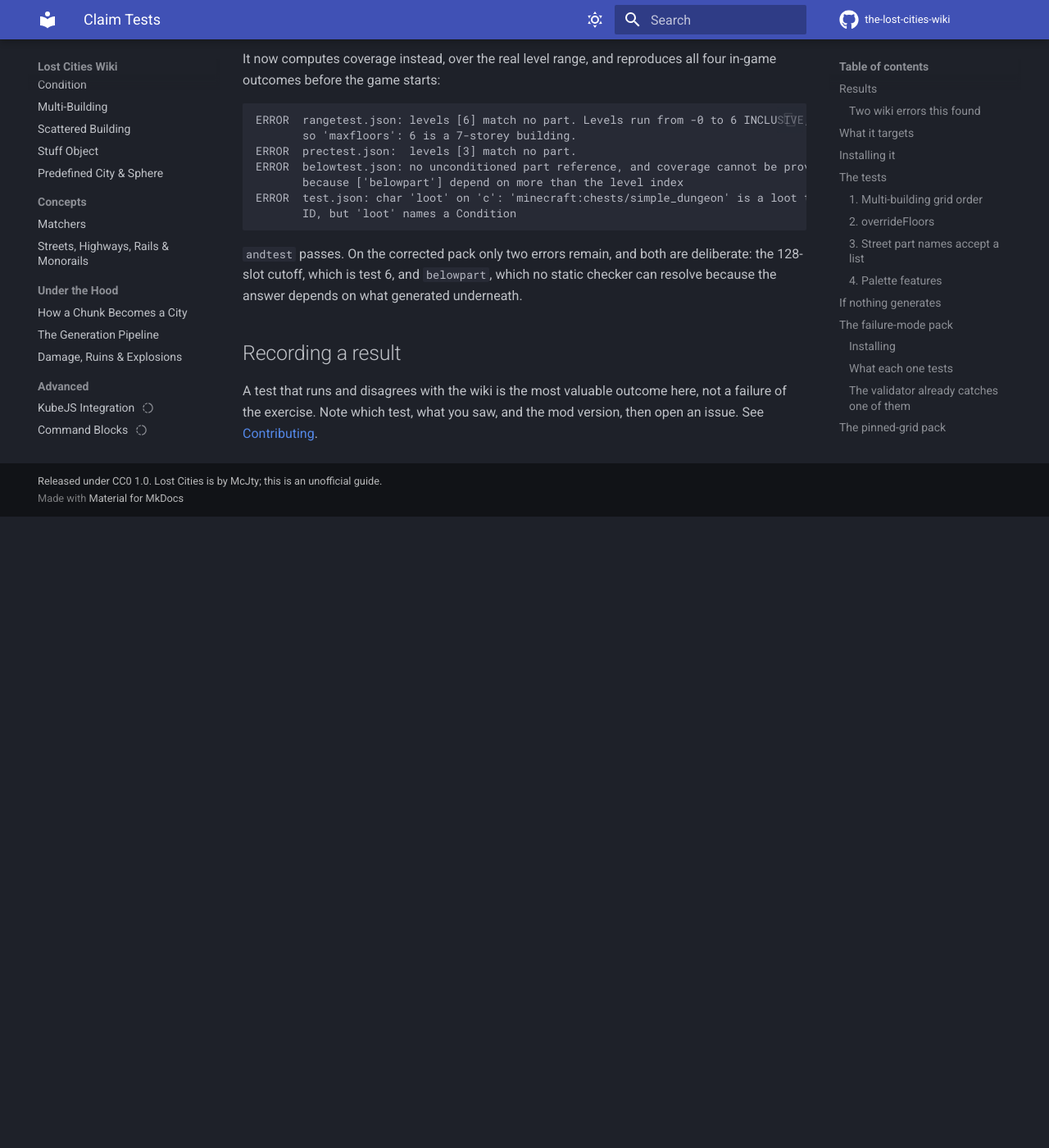
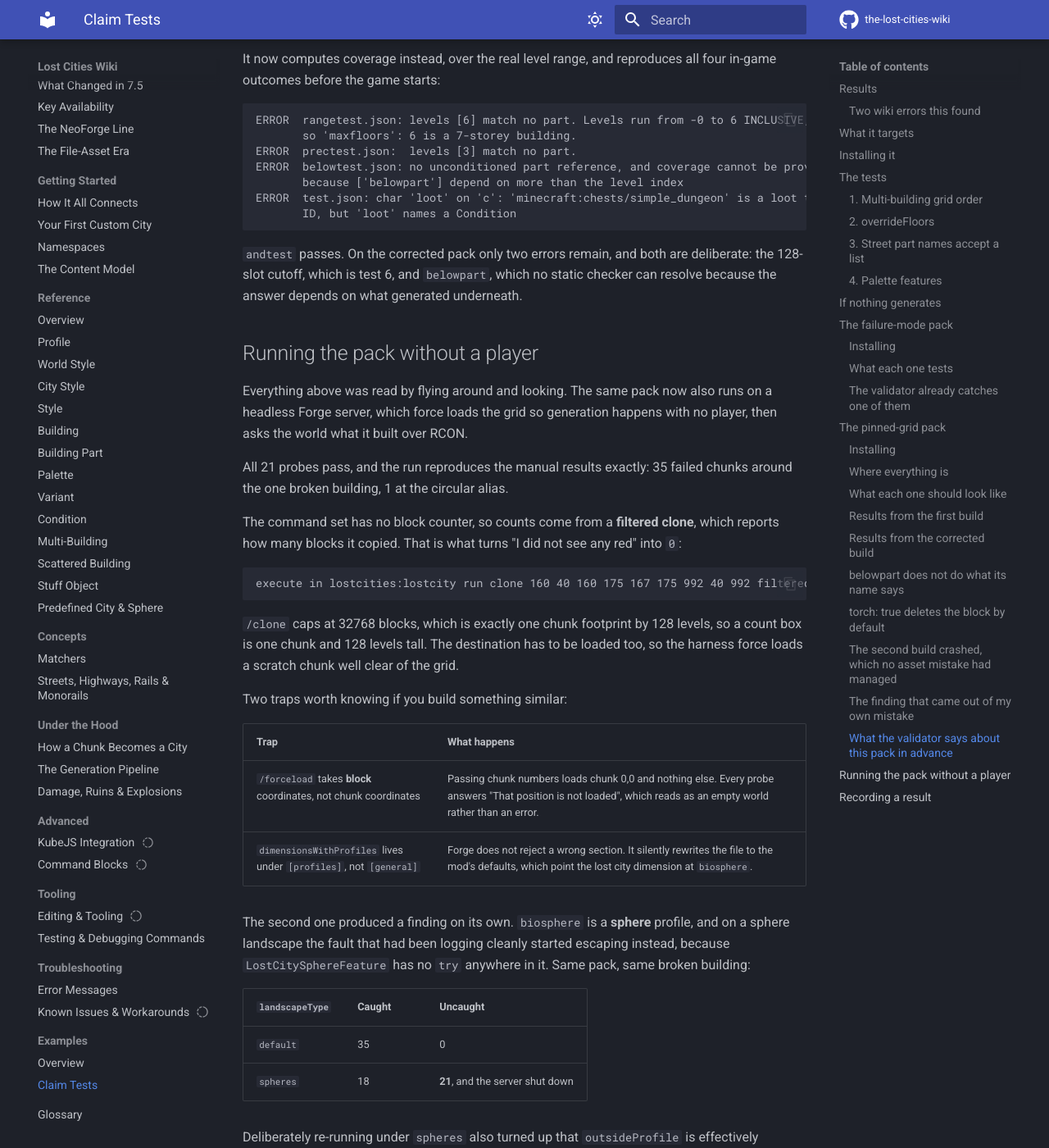
Before and after one commit to RinkyDinkyNooble/the-lost-cities-wiki, an MkDocs documentation site: the page built from docs/examples/claim-tests.md, in a window 1280 px wide and 1400 px high, scrolled down 13453 px. Shown: the whole window at 82% size. Built offline with MkDocs 1.6.1 and Material for MkDocs 9.7.7, drawn with Linux system fonts in a browser that asks for light colours; comment, search, counter and statistics services are not loaded; before the commit the page ends 14083 px from its top, so only the background shows below that; some of the changed text lies outside the part shown.

Commit message:
Automate the claim tests on a headless server, and three findings from it
The pack now runs with no player: a Forge server force loads the grid so
generation happens on its own, then RCON asks the world what it built. All 21
probes pass and the run reproduces the manual results exactly, 35 failed chunks
around the one broken building and 1 at the circular alias.

Counting needs a filtered clone, since the command set has no block counter and
/clone reports how many blocks it copied. That is what turns "I did not see any
red" into 0.

Three findings the rig produced, two of them from its own setup mistakes.

LostCitySphereFeature has no try/catch anywhere in the class. It reaches
BuildingInfo through ChunkFixer, which is the call that evaluates part
conditions, so on a sphere landscape the fault that LostCityFeature catches and
logs escapes instead. Same pack and same broken building: on default, 35 caught
and none uncaught; on spheres, 18 caught, 21 uncaught, and the server shut
down. A log saying Feature placement rather than Error generating chunk is
therefore a landscapeType symptom first.

A sphere landscape also needs cityspheres.outsideProfile. It is documented as
optional with an empty default, and that default resolves to null, so the first
chunk that asks about the world outside a sphere throws uncaught.

landscapeType is lowercase and is read before any world exists.
landscapeType: "SPACE" throws Bad landscape type inside the mod constructor,
Forge reports Failed to create mod instance, and the server never starts. The
uppercase spelling is the enum constant, not the accepted value. The wiki had
this right; our own mod-keys.json has it wrong, because the extractor reads the
enum rather than the parser. Logged.

Also index Bad landscape type and the outsideProfile NPE, and repair a heading
this edit had overwritten.

````diff
--- a/docs/examples/claim-tests.md
+++ b/docs/examples/claim-tests.md
@@ -544,6 +544,52 @@
 deliberate: the 128-slot cutoff, which is test 6, and `belowpart`, which no static
 checker can resolve because the answer depends on what generated underneath.
 
+## Running the pack without a player
+
+Everything above was read by flying around and looking. The same pack now also runs
+on a headless Forge server, which force loads the grid so generation happens with
+no player, then asks the world what it built over RCON.
+
+All 21 probes pass, and the run reproduces the manual results exactly: 35 failed
+chunks around the one broken building, 1 at the circular alias.
+
+The command set has no block counter, so counts come from a **filtered clone**,
+which reports how many blocks it copied. That is what turns "I did not see any red"
+into `0`:
+
+```
+execute in lostcities:lostcity run clone 160 40 160 175 167 175 992 40 992 filtered minecraft:red_concrete
+```
+
+`/clone` caps at 32768 blocks, which is exactly one chunk footprint by 128 levels,
+so a count box is one chunk and 128 levels tall. The destination has to be loaded
+too, so the harness force loads a scratch chunk well clear of the grid.
+
+Two traps worth knowing if you build something similar:
+
+| Trap | What happens |
+|---|---|
+| `/forceload` takes **block** coordinates, not chunk coordinates | Passing chunk numbers loads chunk 0,0 and nothing else. Every probe answers "That position is not loaded", which reads as an empty world rather than an error. |
+| `dimensionsWithProfiles` lives under `[profiles]`, not `[general]` | Forge does not reject a wrong section. It silently rewrites the file to the mod's defaults, which point the lost city dimension at `biosphere`. |
+
+The second one produced a finding on its own. `biosphere` is a **sphere** profile,
+and on a sphere landscape the fault that had been logging cleanly started escaping
+instead, because `LostCitySphereFeature` has no `try` anywhere in it. Same pack,
+same broken building:
+
+| `landscapeType` | Caught | Uncaught |
+|---|---|---|
+| `default` | 35 | 0 |
+| `spheres` | 18 | **21**, and the server shut down |
+
+Deliberately re-running under `spheres` also turned up that `outsideProfile` is
+effectively required there: without it the first chunk that asks about the world
+outside a sphere throws `getOutsideProfile() is null`, and nothing catches it.
+
+And a third, before any world existed: `landscapeType: "SPACE"` fails mod
+construction with `Bad landscape type: SPACE!` and the server never starts. The six
+values are lowercase. The uppercase spelling is the enum constant, not the value.
+
 ## Recording a result
 
 A test that runs and disagrees with the wiki is the most valuable outcome here, not
--- a/docs/troubleshooting/errors.md
+++ b/docs/troubleshooting/errors.md
@@ -52,6 +52,25 @@
 
     So the rule is: a mistake in your **assets** fails chunks and logs. A mistake in
     the **wiring between profile and datapack** crashes.
+
+!!! danger "On a sphere landscape the catch is not there at all"
+    The mod registers a **second** feature, `LostCitySphereFeature`, and that class
+    contains no `try` anywhere. It runs `Spheres.generateSpheres`, which reaches
+    `ChunkFixer` and asks for a chunk's `BuildingInfo`, which is what evaluates part
+    conditions. So the same fault that `LostCityFeature` catches and logs escapes
+    when it arrives through the sphere feature instead.
+
+    It only runs when `landscapeType` is `spheres`, `cavernspheres` or `space`. On
+    those, a building fault stops producing
+    `Error generating chunk` lines and starts producing
+    `ReportedException: Feature placement` instead.
+
+    Measured on 7.4.12 with one broken building: on `default`, **35 chunks failed,
+    all caught**. On `spheres`, the same pack gave **18 caught and 21 uncaught**, and
+    the server shut down.
+
+    If your log has `Feature placement` rather than `Error generating chunk`, check
+    `landscapeType` before you look at anything else.
 
 | What actually happens | |
 |---|---|
@@ -176,6 +195,36 @@
     you see is a building whose chests can be opened, are empty, and **render
     invisible**, because their block entities were never completed. Nothing appears
     in chat. Confirmed in game on 7.4.12.
+
+### `Bad landscape type: <name>!`
+
+**When:** mod construction, before the server or the world exists.
+
+`landscapeType` holds a value that is not one of the six accepted strings. The mod
+throws inside its constructor, so Forge reports
+`Failed to create mod instance. ModID: lostcities` and **the game or server does not
+start at all**. There is no world to look at and no chunk log to read.
+
+The accepted values are **lowercase**: `default`, `floating`, `space`, `spheres`,
+`cavern`, `cavernspheres`. The enum inside the mod is uppercase, so copying the
+constant name out of a decompiler or a bug report gives you `SPACE`, which fails.
+See [Landscape types](../reference/profile.md#landscape-types).
+
+### `Cannot read field "CITY_CHANCE" because ... getOutsideProfile() is null`
+
+**When:** chunk generation on a sphere landscape.
+
+`landscapeType` is `spheres` or `cavernspheres` and the profile does not set
+`cityspheres.outsideProfile`. Everything outside a sphere has no profile to
+generate from, so the first chunk that asks about the outside world throws.
+
+Because a sphere landscape runs through `LostCitySphereFeature`, which has no
+`try`, this is not a logged chunk failure. It escapes, and on a dedicated server it
+brought the server down.
+
+**Fix:** set `outsideProfile` to the name of another profile whenever
+`landscapeType` is a sphere type. It is documented as optional with a default of
+`""`, but on those landscapes it is effectively required.
 
 ### `Invalid palette entry for '<char>'! Not enough blocks in the random list (factor should go up to 128)`
 
````
Also changed, not shown: docs/reference/profile.md (+1 -1 lines).
